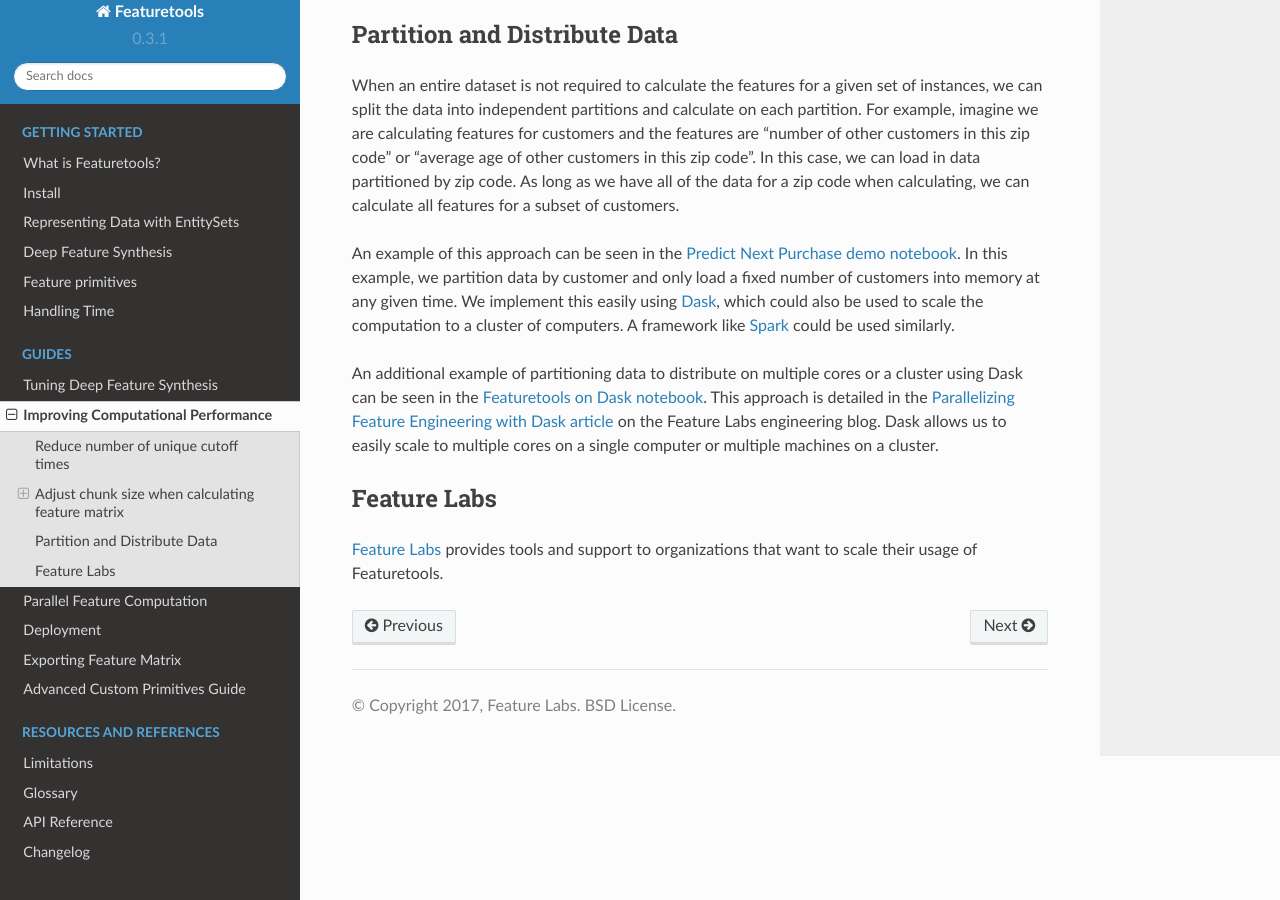
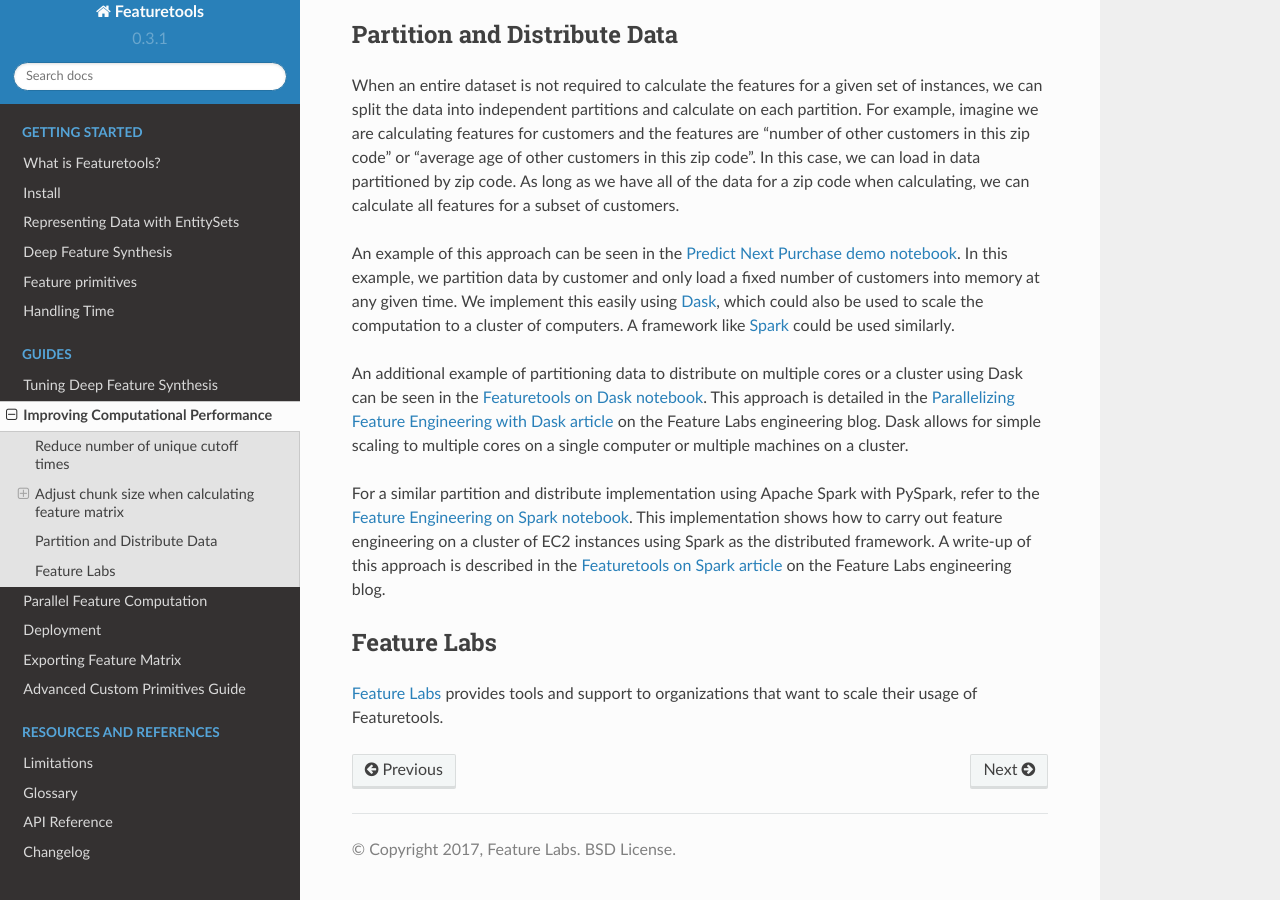
Before and after one commit to alteryx/featuretools, a Sphinx documentation site: the page built from docs/source/guides/performance.rst, in a window 1280 px wide and 900 px high, scrolled down 2228 px. Built offline with Sphinx 7.4.7 and the Read the Docs theme 2.0.0, drawn with Linux system fonts in a browser that asks for light colours; comment, search, counter and statistics services are not loaded.

Commit message:
Update docs spark (#272)
* Update to reference Spark

* Added reference to Spark scaling

Included references to spark notebook and article for using Featuretools on a cluster.

```diff
--- a/docs/source/guides/parallel.rst
+++ b/docs/source/guides/parallel.rst
@@ -52,4 +52,4 @@
 
 Parallel Computation by Partioning Data
 ---------------------------------------
-As an alternative to Featuretool's parallelization, the data can be partitioned and run on multiple cores or a cluster using Dask or PySpark. This approach may be necessary with a large `Entityset` because the current parallel implementation sends the entire `EntitySet` to each worker which may exhaust the worker memory. For more information on partitioning the data and using Dask, see :doc:`/guides/performance`. Dask allows Featuretools to scale to multiple cores on a single machine or multiple machines on a cluster.
+As an alternative to Featuretool's parallelization, the data can be partitioned and the feature calculations run on multiple cores or a cluster using Dask or Apache Spark with PySpark. This approach may be necessary with a large `Entityset` because the current parallel implementation sends the entire `EntitySet` to each worker which may exhaust the worker memory. For more information on partitioning the data and using Dask or Spark, see :doc:`/guides/performance`. Dask and Spark allow Featuretools to scale to multiple cores on a single machine or multiple machines on a cluster.
--- a/docs/source/guides/performance.rst
+++ b/docs/source/guides/performance.rst
@@ -65,7 +65,9 @@
 
 An example of this approach can be seen in the `Predict Next Purchase demo notebook <https://github.com/featuretools/predict_next_purchase>`_. In this example, we partition data by customer and only load a fixed number of customers into memory at any given time. We implement this easily using `Dask <https://dask.pydata.org/>`_, which could also be used to scale the computation to a cluster of computers. A framework like `Spark <https://spark.apache.org/>`_ could be used similarly.
 
-An additional example of partitioning data to distribute on multiple cores or a cluster using Dask can be seen in the `Featuretools on Dask notebook <https://github.com/Featuretools/Automated-Manual-Comparison/blob/master/Loan%20Repayment/notebooks/Featuretools%20on%20Dask.ipynb>`_. This approach is detailed in the `Parallelizing Feature Engineering with Dask article <https://medium.com/feature-labs-engineering/scaling-featuretools-with-dask-ce46f9774c7d>`_ on the Feature Labs engineering blog. Dask allows us to easily scale to multiple cores on a single computer or multiple machines on a cluster.
+An additional example of partitioning data to distribute on multiple cores or a cluster using Dask can be seen in the `Featuretools on Dask notebook <https://github.com/Featuretools/Automated-Manual-Comparison/blob/master/Loan%20Repayment/notebooks/Featuretools%20on%20Dask.ipynb>`_. This approach is detailed in the `Parallelizing Feature Engineering with Dask article <https://medium.com/feature-labs-engineering/scaling-featuretools-with-dask-ce46f9774c7d>`_ on the Feature Labs engineering blog. Dask allows for simple scaling to multiple cores on a single computer or multiple machines on a cluster.
+
+For a similar partition and distribute implementation using Apache Spark with PySpark, refer to the `Feature Engineering on Spark notebook <https://github.com/Featuretools/predicting-customer-churn-with-spark/blob/master/churn/Feature%20Engineering%20on%20Spark.ipynb>`_. This implementation shows how to carry out feature engineering on a cluster of EC2 instances using Spark as the distributed framework. A write-up of this approach is described in the `Featuretools on Spark article <https://medium.com/feature-labs-engineering/featuretools-on-spark-e5aa67eaf807>`_ on the Feature Labs engineering blog.
 
 Feature Labs
 ------------
```
